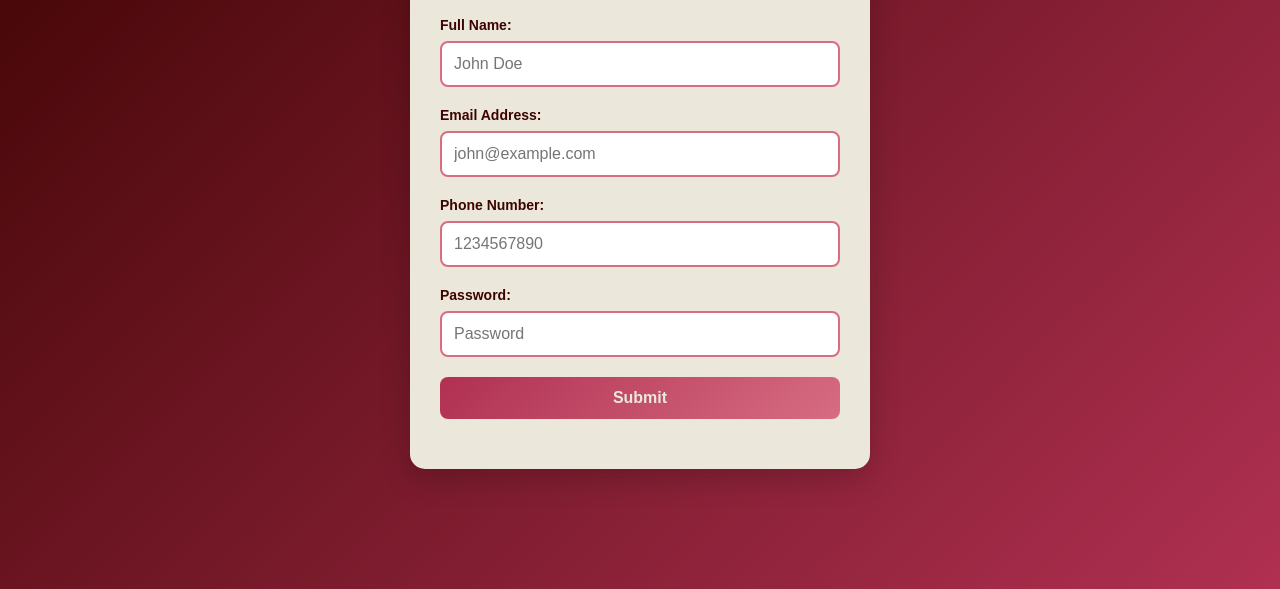
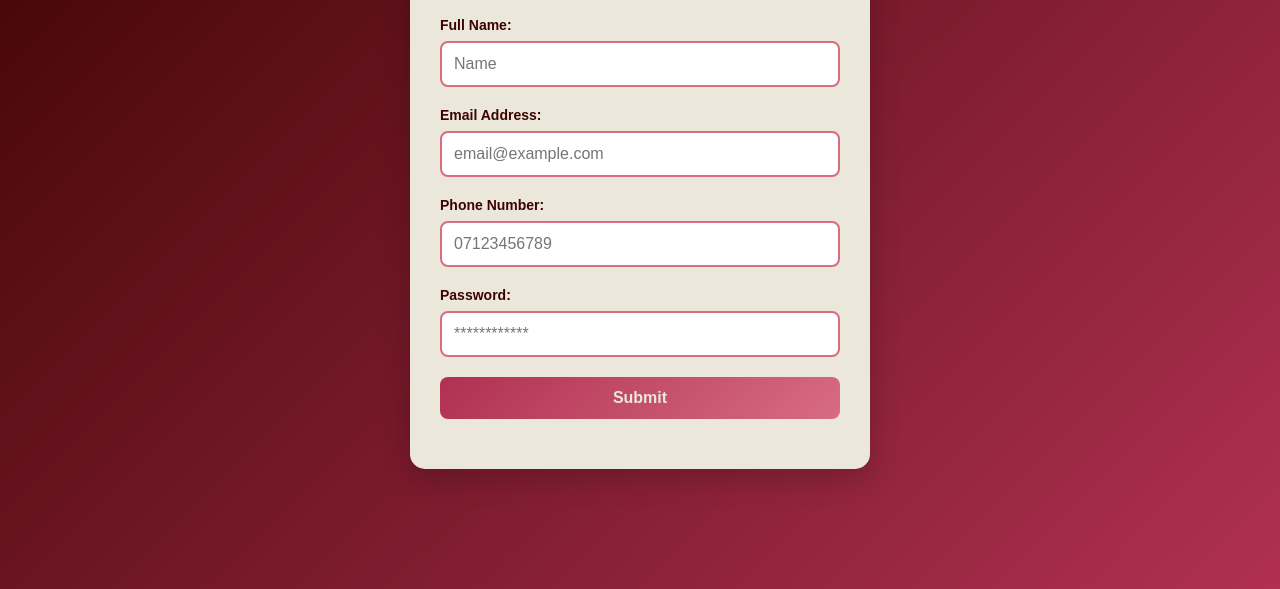
Before and after one commit to citizenofgotham/js-regex-validation_Your_Name, a plain HTML site: page index.html in a window 1280 px wide. Shown: the part 211-800 px from the top of the page. Drawn offline with Linux system fonts and the light colour scheme.

Commit message:
Update index.html

```diff
--- a/index.html
+++ b/index.html
@@ -13,28 +13,28 @@
             <!-- Full Name Field -->
             <div class="form-group">
                 <label for="fullName">Full Name:</label>
-                <input type="text" id="fullName" name="fullName" placeholder="John Doe">
+                <input type="text" id="fullName" name="fullName" placeholder="Name">
                 <span class="error" id="nameError"></span>
             </div>
 
             <!-- Email Field -->
             <div class="form-group">
                 <label for="email">Email Address:</label>
-                <input type="email" id="email" name="email" placeholder="john@example.com">
+                <input type="email" id="email" name="email" placeholder="email@example.com">
                 <span class="error" id="emailError"></span>
             </div>
 
             <!-- Phone Number Field -->
             <div class="form-group">
                 <label for="phone">Phone Number:</label>
-                <input type="text" id="phone" name="phone" placeholder="1234567890">
+                <input type="text" id="phone" name="phone" placeholder="07123456789">
                 <span class="error" id="phoneError"></span>
             </div>
 
             <!-- Password Field -->
             <div class="form-group">
                 <label for="password">Password:</label>
-                <input type="password" id="password" name="password" placeholder="Password">
+                <input type="password" id="password" name="password" placeholder="************">
                 <span class="error" id="passwordError"></span>
             </div>
 
```
